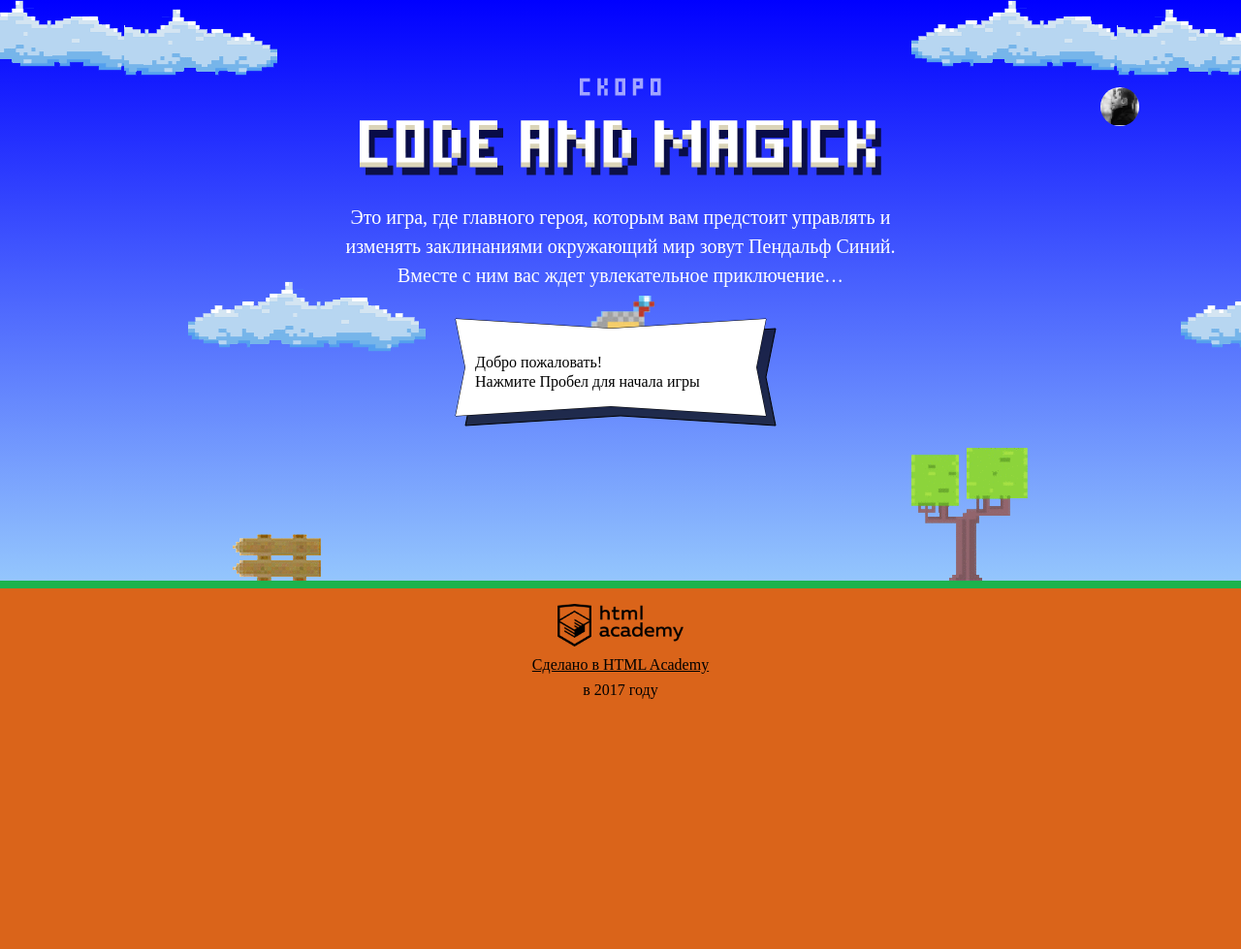
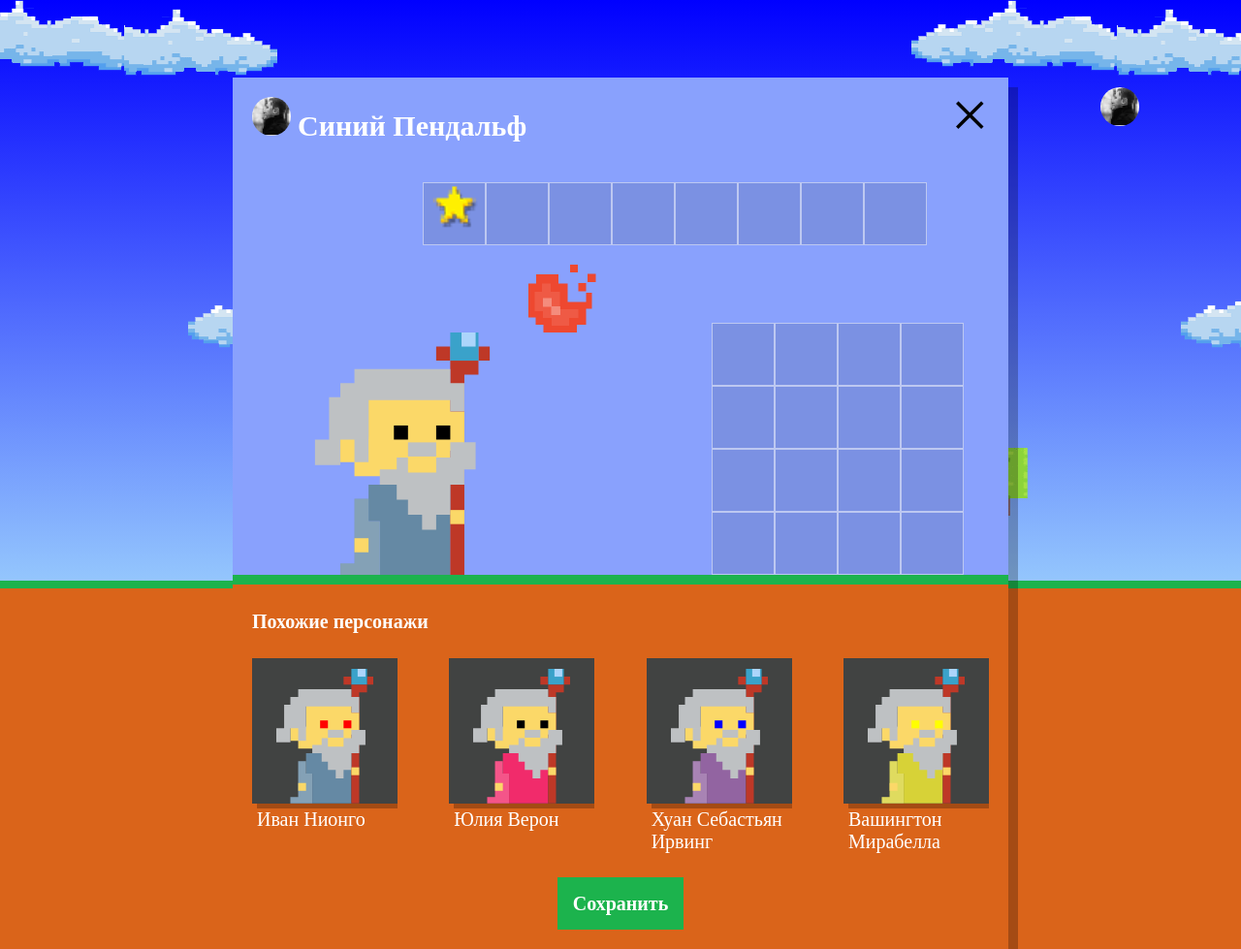
Before and after one commit to Damnaty85/1170603-code-and-magick-18, a website: page index.html in a window 1280 px wide. Shown: the whole page at 97% size. Before the commit the page ends 800 px from the top, so only its background shows below. Drawn offline with Linux system fonts and the light colour scheme; a web font is replaced by a local one.

Commit message:
added setup window with random wizard

```diff
--- a/index.html
+++ b/index.html
@@ -200,6 +200,7 @@
 
 </script>
 <script src="js/stat.js"></script>
+<script src="js/setup.js"></script>
 <script src="js/game.js"></script>
 </body>
 </html>
--- /dev/null
+++ b/js/setup.js
@@ -0,0 +1,49 @@
+'use strict';
+
+// данные о волшебниках
+var WIZARD_NAMES = ['Иван', 'Хуан Себастьян', 'Мария', 'Кристоф', 'Виктор', 'Юлия', 'Люпита', 'Вашингтон'];
+var WIZARD_SURNAMES = ['да Марья', 'Верон', 'Мирабелла', 'Вальц', 'Онопко', 'Топольницкая', 'Нионго', 'Ирвинг'];
+var WIZARD_COAT_COLORS = ['rgb(101, 137, 164)', 'rgb(241, 43, 107)', 'rgb(146, 100, 161)', 'rgb(56, 159, 117)', 'rgb(215, 210, 55)', 'rgb(0, 0, 0)'];
+var WIZARD_WIZARD_EYES_COLORS = ['black', 'red', 'blue', 'yellow', 'green'];
+
+// устанавливаем видимость окон
+var userDialog = document.querySelector('.setup');
+userDialog.classList.remove('hidden');
+var similarListElement = userDialog.querySelector('.setup-similar-list');
+var similarWizardTemplate = document.querySelector('#similar-wizard-template').content.querySelector('.setup-similar-item');
+
+// Эта маленькая строка кода будет обращаться к случайному элементу в массиве, генерируя случайное число с плавающей точкой от нуля до длины массива и округляя его до ближайшего целого числа
+var randomElement = function (array) {
+  return array[Math.floor(Math.random() * array.length)];
+};
+
+// функция создания объекта с рандомными параметрами волшебников
+var randomGenerateWizard = function () {
+  var wizard = {
+    name: randomElement(WIZARD_NAMES) + '\n' + randomElement(WIZARD_SURNAMES),
+    coatColor: randomElement(WIZARD_COAT_COLORS),
+    eyesColor: randomElement(WIZARD_WIZARD_EYES_COLORS)
+  };
+  return wizard;
+};
+
+// находим блоки с нужными классами в шаблоне и записываем в них параметры из функции randomGenerateWizard
+var renderWizard = function (wizard) {
+  var wizardElement = similarWizardTemplate.cloneNode(true);
+
+  wizardElement.querySelector('.setup-similar-label').textContent = wizard.name;
+  wizardElement.querySelector('.wizard-coat').style.fill = wizard.coatColor;
+  wizardElement.querySelector('.wizard-eyes').style.fill = wizard.eyesColor;
+
+  return wizardElement;
+};
+
+var fragment = document.createDocumentFragment();
+
+// выводить не больше 4 елементов
+for (var i = 0; i < 4; i++) {
+  fragment.appendChild(renderWizard(randomGenerateWizard()));
+}
+similarListElement.appendChild(fragment);
+
+userDialog.querySelector('.setup-similar').classList.remove('hidden');
```
